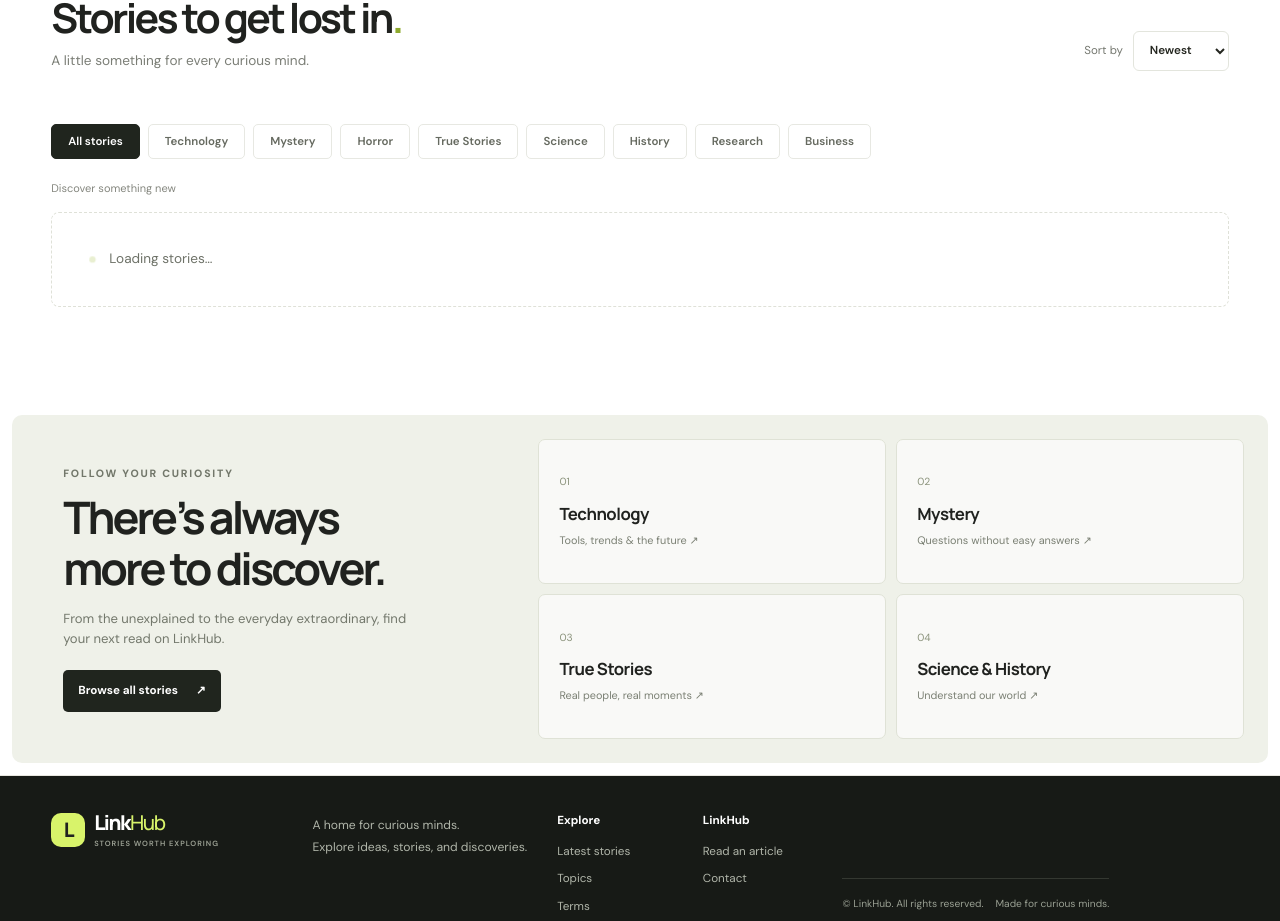
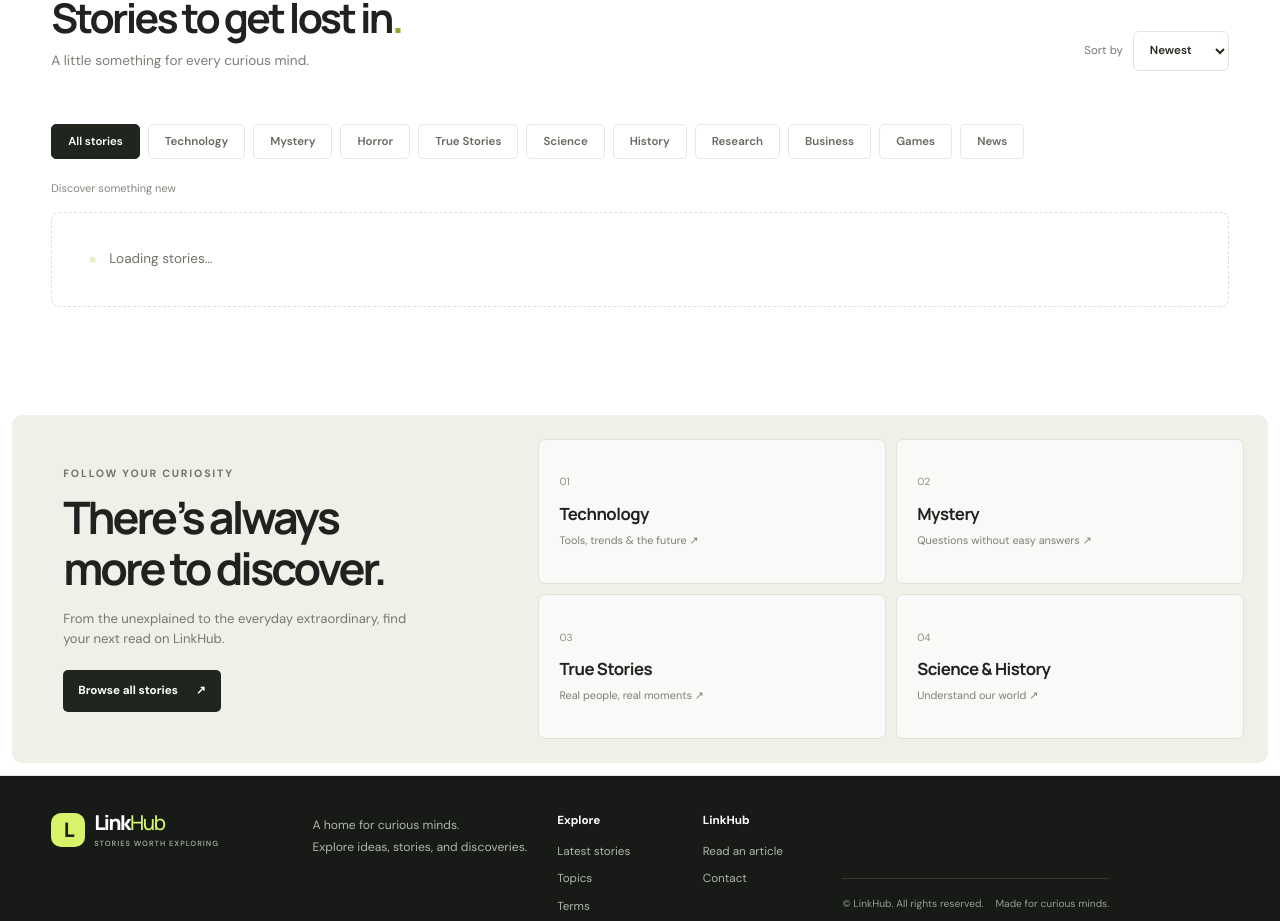
Before and after one commit to anurag1anuraj/linkhub, a website with bundled scripts: page index.html in a window 1280 px wide. Shown: the part 799-1720 px from the top of the page. Built offline with nearby package versions, Linux system fonts and the light colour scheme.

Commit message:
index.html

```diff
--- a/index.html
+++ b/index.html
@@ -86,6 +86,10 @@
             class="category-chip" data-category="Research">Research</button>
           <button
             class="category-chip" data-category="Business">Business</button>
+           <button
+            class="category-chip" data-category="Games">Games</button>
+           <button
+            class="category-chip" data-category="News">News</button>
 
         </div>
         <div class="results-line"><span id="results-count">Discover something new</span><button id="clear-filter"
```
